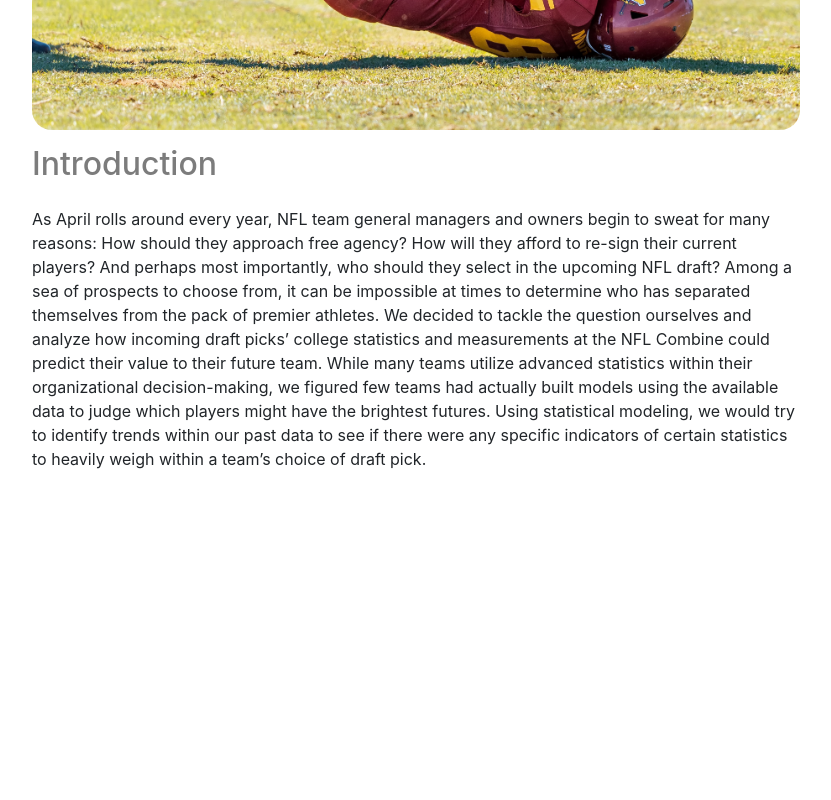
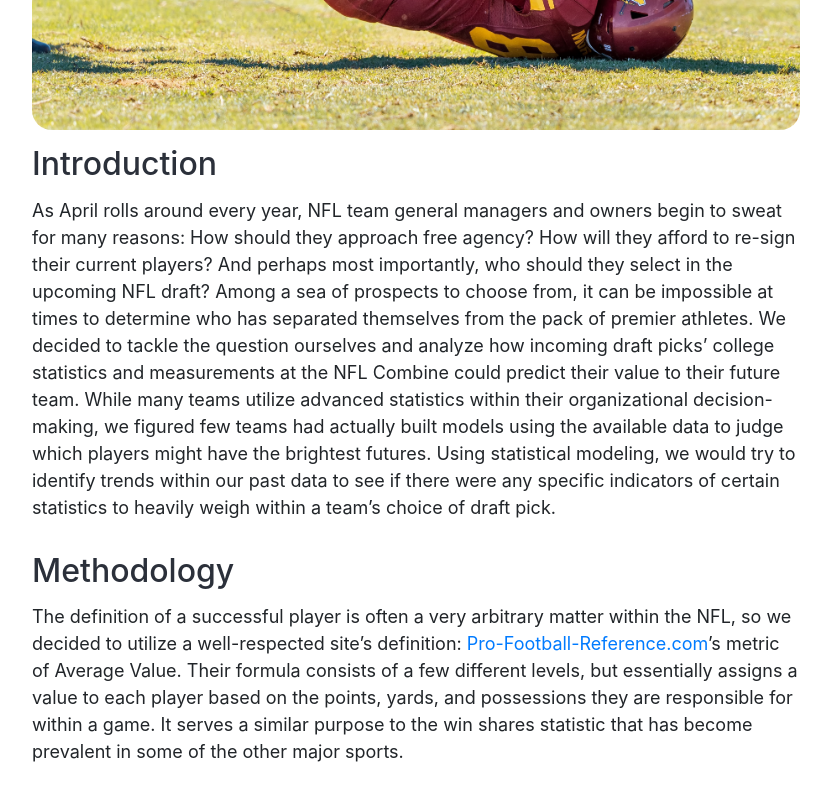
Before and after one commit to JaxonMoffitt/sports-analytics-project, a React (Create React App) app: page / in a window 1280 px wide. Shown: the part 680-1480 px from the top of the page, without its empty margins (224-1055 px from the left). Built offline with nearby package versions, Linux system fonts and the light colour scheme.

Commit message:
added methodology block

```diff
--- a/src/Components/About.css
+++ b/src/Components/About.css
@@ -46,15 +46,15 @@ h4, h6 {
     text-align: left;
     overflow-wrap: normal;
     width: 60%;
-    padding-top: 15px;
-    font-size: medium;
+    padding-top: 5px;
+    font-size: large;
 }
 
 .header-text {
     text-align: left;
     overflow-wrap: normal;
     width: 60%;
-    color: #7C7C7C;
+    color: #2B303A;
     padding-top: 15px;
 }
 
--- a/src/Components/About.js
+++ b/src/Components/About.js
@@ -28,6 +28,14 @@ function About() {
             As April rolls around every year, NFL team general managers and owners begin to sweat for many reasons: How should they approach free agency? How will they afford to re-sign their current players? And perhaps most importantly, who should they select in the upcoming NFL draft? Among a sea of prospects to choose from, it can be impossible at times to determine who has separated themselves from the pack of premier athletes. We decided to tackle the question ourselves and analyze how incoming draft picks’ college statistics and measurements at the NFL Combine could predict their value to their future team. While many teams utilize advanced statistics within their organizational decision-making, we figured few teams had actually built models using the available data to judge which players might have the brightest futures. Using statistical modeling, we would try to identify trends within our past data to see if there were any specific indicators of certain statistics to heavily weigh within a team’s choice of draft pick.
             </p>
         </div>
+        <div style={{display: 'flex',  justifyContent:'center'}} >
+            <h2 className="header-text">Methodology</h2>
+        </div>
+        <div style={{display: 'flex',  justifyContent:'center'}} >
+            <p className="body-text">
+            The definition of a successful player is often a very arbitrary matter within the NFL, so we decided to utilize a well-respected site’s definition: <a href="https://www.pro-football-reference.com/">Pro-Football-Reference.com</a>’s metric of Average Value. Their formula consists of a few different levels, but essentially assigns a value to each player based on the points, yards, and possessions they are responsible for within a game. It serves a similar purpose to the win shares statistic that has become prevalent in some of the other major sports.
+            </p>
+        </div>
 
 
 
```
